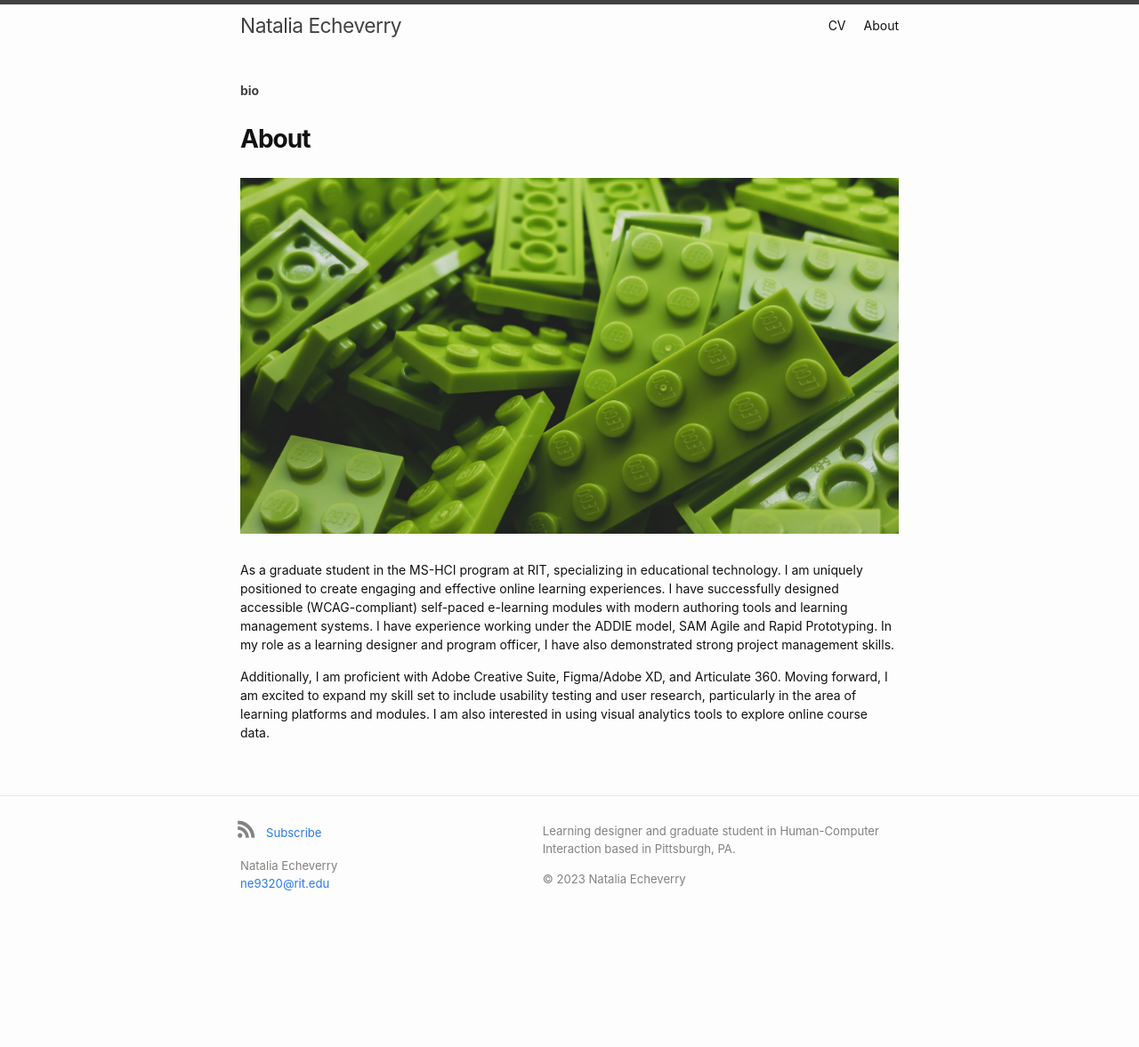
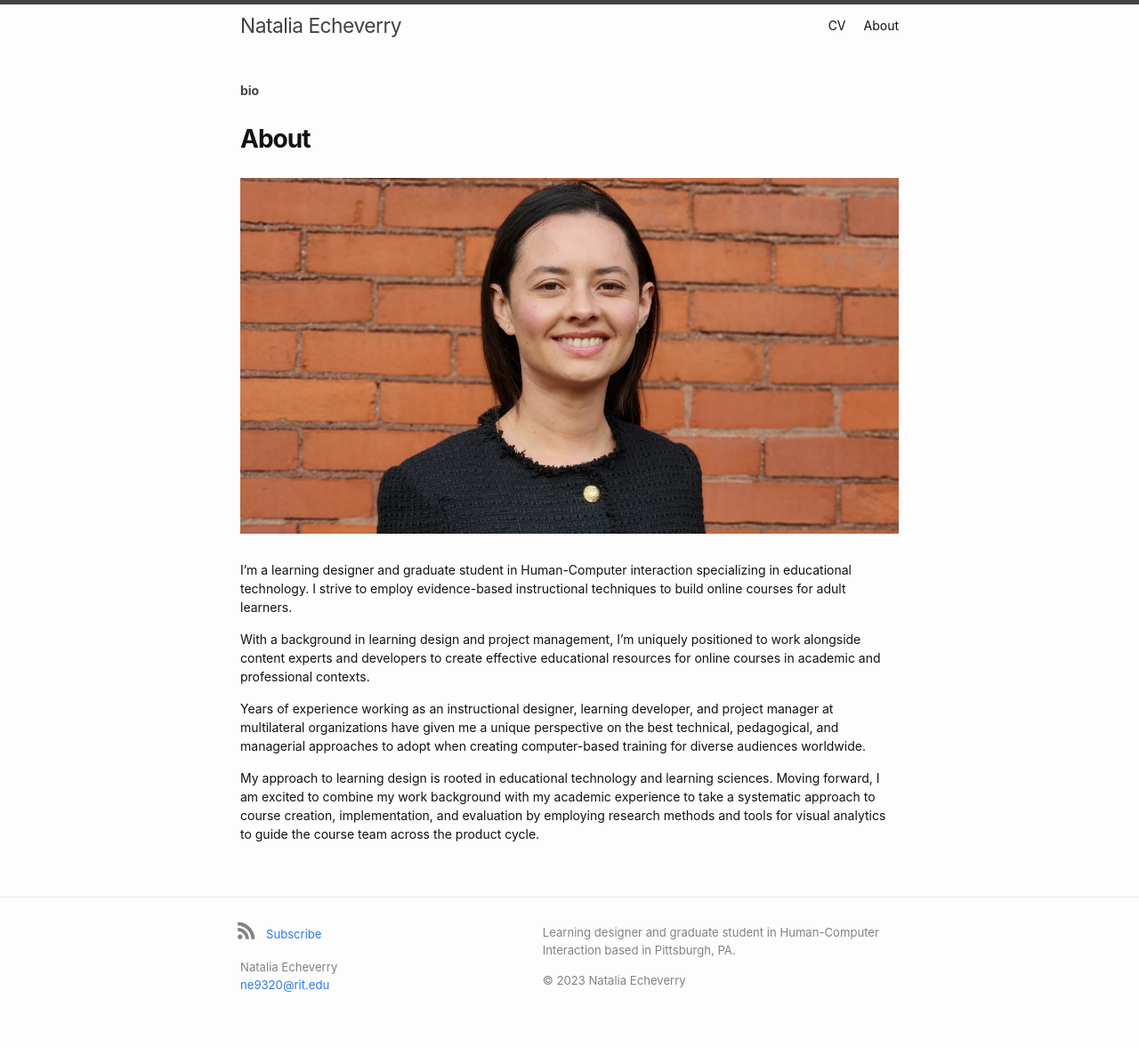
Before and after one commit to verrynatalia/verrynatalia, a Jekyll site: the page built from about.markdown, in a window 1280 px wide. Shown: the whole page at 89% size. Built offline with Jekyll 4.4.1, drawn with Linux system fonts in a browser that asks for light colours; some web fonts are replaced; before the commit the page ends 1063 px from its top, so only the background shows below that.

Commit message:
added about page and profile image

```diff
--- a/about.markdown
+++ b/about.markdown
@@ -2,8 +2,13 @@
 layout: post
 title: About
 category: bio
+image: /assets/images/profile_picture_2.jpg
 ---
 
-As a graduate student in the MS-HCI program at RIT, specializing in educational technology. I am uniquely positioned to create engaging and effective online learning experiences. I have successfully designed accessible (WCAG-compliant) self-paced e-learning modules with modern authoring tools and learning management systems. I have experience working under the ADDIE model, SAM Agile and Rapid Prototyping. In my role as a learning designer and program officer, I have also demonstrated strong project management skills.
+I'm a learning designer and graduate student in Human-Computer interaction specializing in educational technology. I strive to employ evidence-based instructional techniques to build online courses for adult learners.
 
-Additionally, I am proficient with Adobe Creative Suite, Figma/Adobe XD, and Articulate 360. Moving forward, I am excited to expand my skill set to include usability testing and user research, particularly in the area of learning platforms and modules. I am also interested in using visual analytics tools to explore online course data.
+With a background in learning design and project management, I'm uniquely positioned to work alongside content experts and developers to create effective educational resources for online courses in academic and professional contexts.
+
+Years of experience working as an instructional designer, learning developer, and project manager at multilateral organizations have given me a unique perspective on the best technical, pedagogical, and managerial approaches to adopt when creating computer-based training for diverse audiences worldwide.
+
+My approach to learning design is rooted in educational technology and learning sciences. Moving forward, I am excited to combine my work background with my academic experience to take a systematic approach to course creation, implementation, and evaluation by employing research methods and tools for visual analytics to guide the course team across the product cycle.
--- a/index.markdown
+++ b/index.markdown
@@ -5,7 +5,7 @@
 layout: home
 ---
 
-<h3 style="text-align: center;">I am a graduate student in Human-Computer Interaction at the Rochester Institute of Technology, specializing in educational technology. I strive to employ evidence-based instructional techniques, appropriate media types, and interactivity approaches when building new online courses for adult learners in both academic and professional contexts.</h3>
+<h3 style="text-align: center;">I am a graduate student in Human-Computer Interaction at the Rochester Institute of Technology, specializing in educational technology. I strive to employ evidence-based instructional techniques, appropriate media types, and interactivity approaches when building online courses for adult learners.</h3>
 
 <div style="text-align: center;">
     {%- include social.html -%}
```
Also changed, not shown: assets/images/profile_picture_2.jpg (added).
